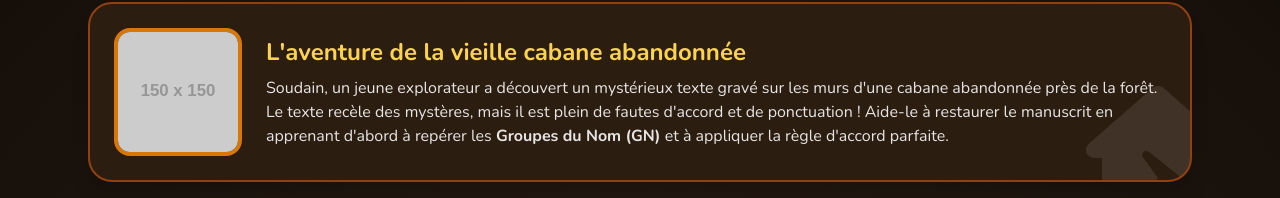
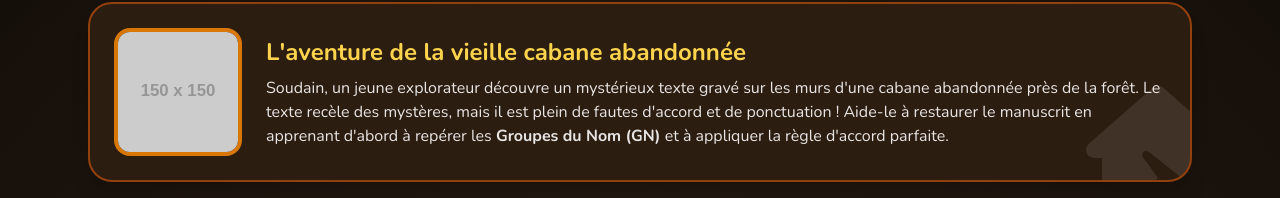
Before and after one commit to francoisdecarufel-eng/Texteacorrigersemaine3p-riode1ecriture, a plain HTML site: page index.html in a window 1280 px wide. Shown: the part 202-400 px from the top of the page. Drawn offline with nearby package versions, Linux system fonts and the light colour scheme.

Commit message:
Update index.html

```diff
--- a/index.html
+++ b/index.html
@@ -118,7 +118,7 @@
                     <div>
                         <h2 class="text-xl md:text-2xl font-bold text-amber-300">L'aventure de la vieille cabane abandonnée</h2>
                         <p class="text-sm md:text-base text-stone-200 mt-2 leading-relaxed">
-                            Soudain, un jeune explorateur a découvert un mystérieux texte gravé sur les murs d'une cabane abandonnée près de la forêt. Le texte recèle des mystères, mais il est plein de fautes d'accord et de ponctuation ! Aide-le à restaurer le manuscrit en apprenant d'abord à repérer les <strong>Groupes du Nom (GN)</strong> et à appliquer la règle d'accord parfaite.
+                            Soudain, un jeune explorateur découvre un mystérieux texte gravé sur les murs d'une cabane abandonnée près de la forêt. Le texte recèle des mystères, mais il est plein de fautes d'accord et de ponctuation ! Aide-le à restaurer le manuscrit en apprenant d'abord à repérer les <strong>Groupes du Nom (GN)</strong> et à appliquer la règle d'accord parfaite.
                         </p>
                     </div>
                 </div>
```
